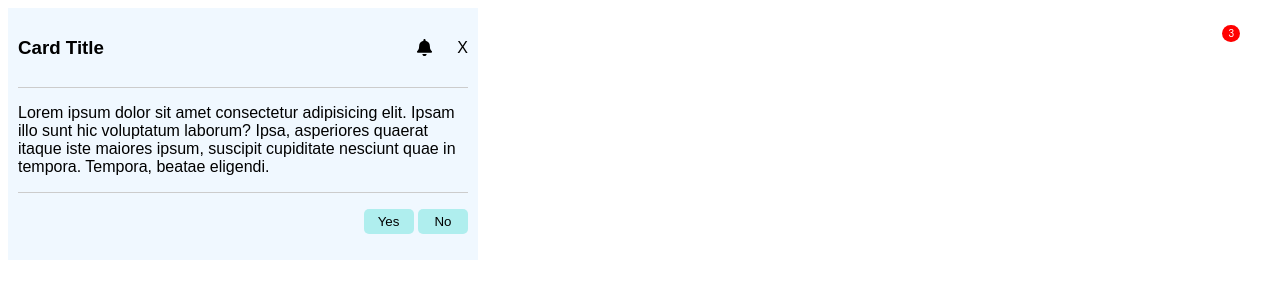
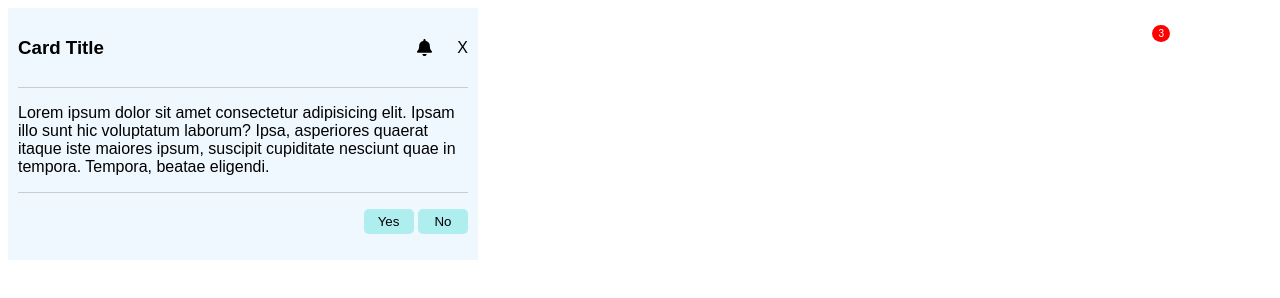
Before and after one commit to poojakelkar/CSS-NeogCamp, a website built with Parcel: page index.html in a window 1280 px wide. Built offline with nearby package versions, Linux system fonts and the light colour scheme.

Commit message:
changes in badge

```diff
--- a/src/styles.css
+++ b/src/styles.css
@@ -42,7 +42,7 @@
   position: absolute;
   font-size: 10px;
   top: 25px;
-  right: 40px;
+  right: 110px;
   padding: 3px 6px;
   border-radius: 50%;
   background-color: red;
```
